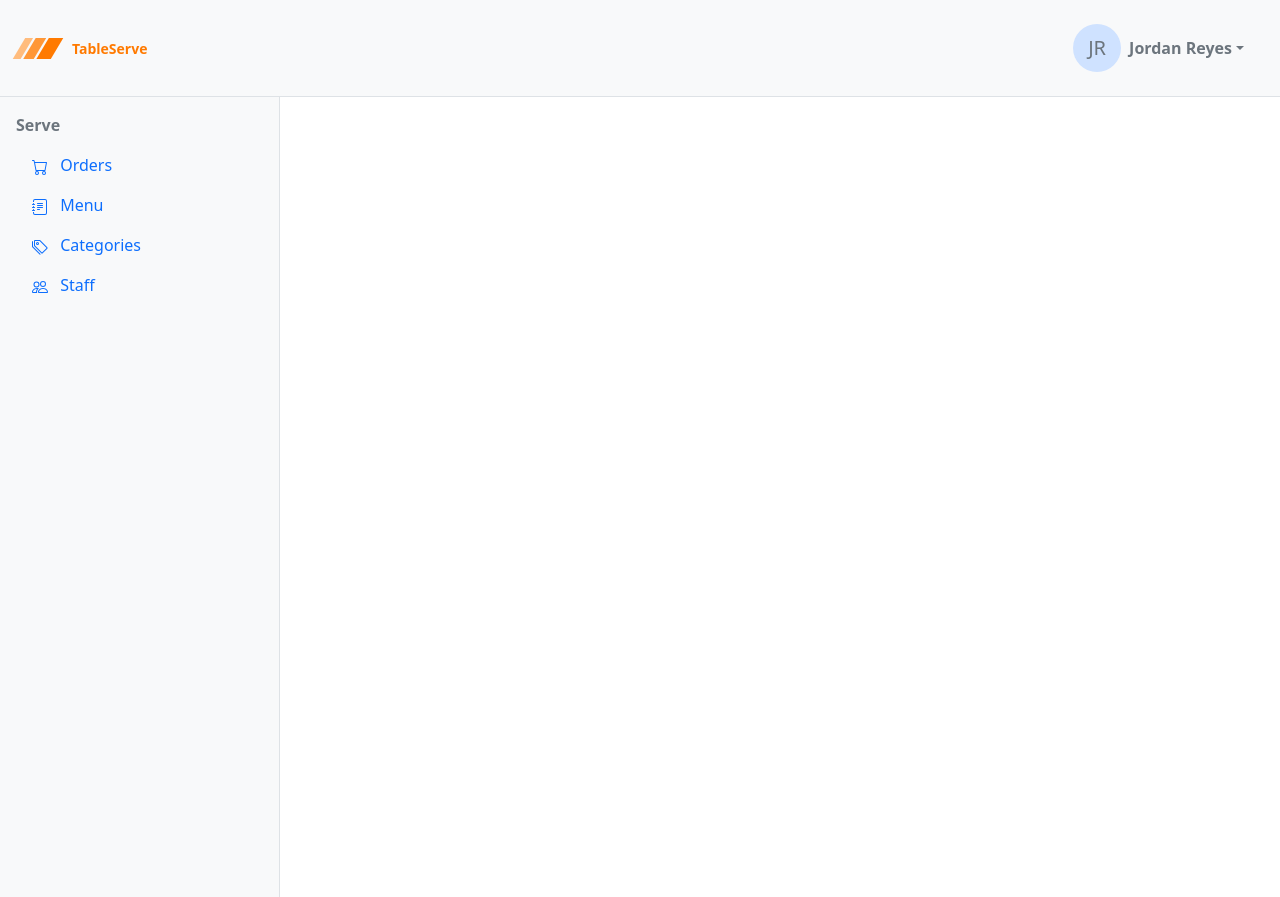
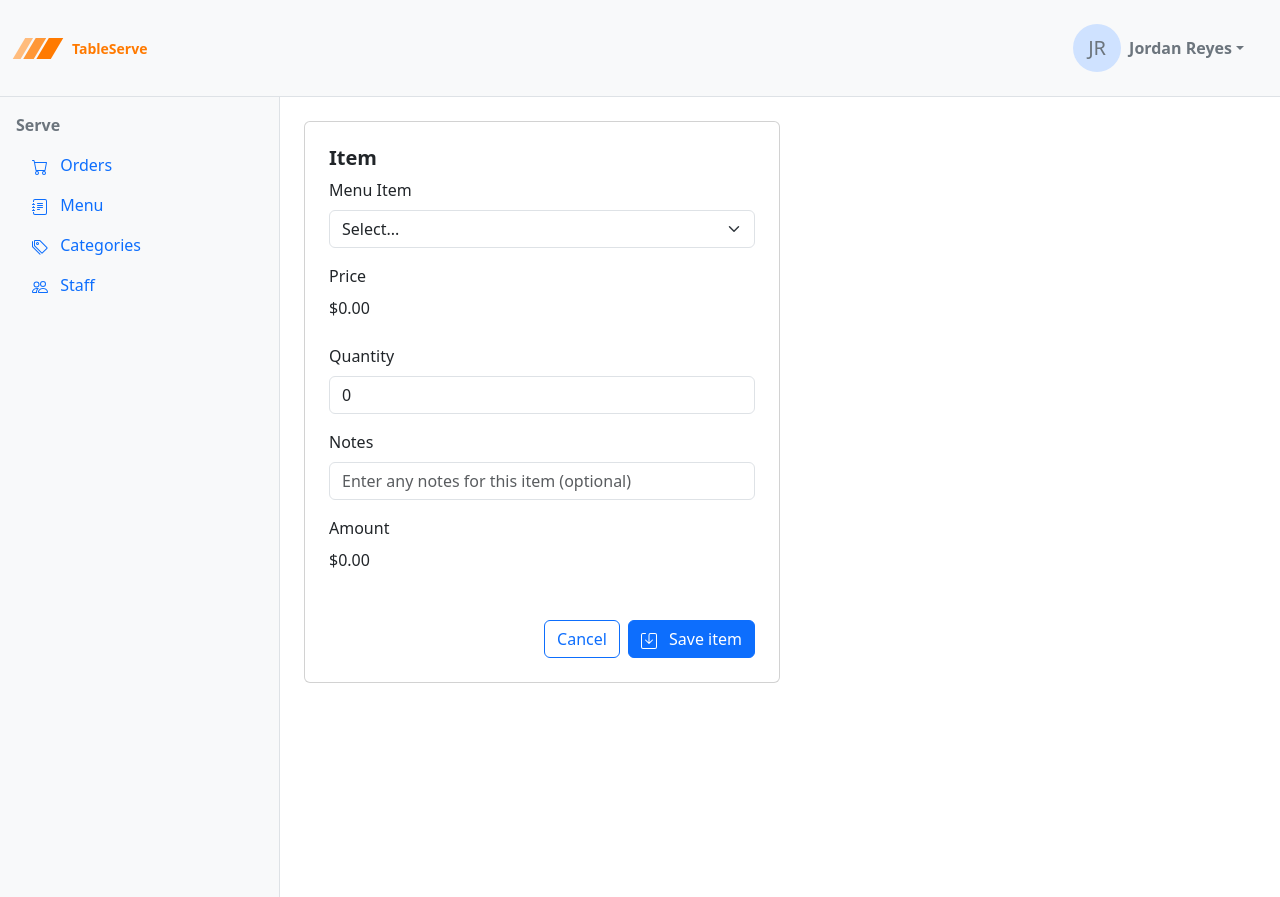
Before and after one commit to bbottstql/tableserve-design, a website built with Vite: page orderitem-create.html in a window 1280 px wide. Built offline with nearby package versions, Linux system fonts and the light colour scheme.

Commit message:
orderitem-create created

```diff
--- a/orderitem-create.html
+++ b/orderitem-create.html
@@ -12,7 +12,49 @@
     <main class="d-flex">
       {{> nav}}
       <section class="content p-4 flex-grow-1">
-        <!-- build your page content here — refer to _data.md for data -->
+        <form class="form w-50">
+  <div class="card p-4">
+    <h5 class="card-title"><strong>Item</strong></h5>
+
+    <div class="mb-3">
+      <label for="menuItemId" class="form-label">Menu Item</label>
+      <select id="menuItemId" class="form-select">
+        <option value="0" selected>Select...</option>
+        <option value="1">Loaded Nachos</option>
+        <option value="2">Mozzarella Sticks</option>
+        <!-- ...all menu items -->
+      </select>
+    </div>
+
+    <div class="mb-3">
+      <label for="price" class="form-label">Price</label>
+      <div class="form-label">$0.00</div>
+    </div>
+
+    <div class="mb-3">
+      <label for="quantity" class="form-label">Quantity</label>
+      <input id="quantity" type="number" class="form-control" value="0" />
+    </div>
+
+    <div class="mb-3">
+      <label for="notes" class="form-label">Notes</label>
+      <input id="notes" type="text" class="form-control" placeholder="Enter any notes for this item (optional)" />
+    </div>
+
+    <div class="mb-3">
+      <label for="amount" class="form-label">Amount</label>
+      <div class="form-label">$0.00</div>
+    </div>
+
+    <div class="d-flex justify-content-end mt-4">
+      <a href="/order-detail.html" class="btn btn-outline-primary me-2">Cancel</a>
+      <button type="submit" class="btn btn-primary">
+        <svg class="bi pe-none me-2" width="16" height="16" fill="#FFFFFF"><use href="/assets/bootstrap-icons.svg#save" /></svg>
+        Save item
+      </button>
+    </div>
+  </div>
+</form>
       </section>
     </main>
     <script src="/node_modules/bootstrap/dist/js/bootstrap.bundle.min.js"></script>
```
